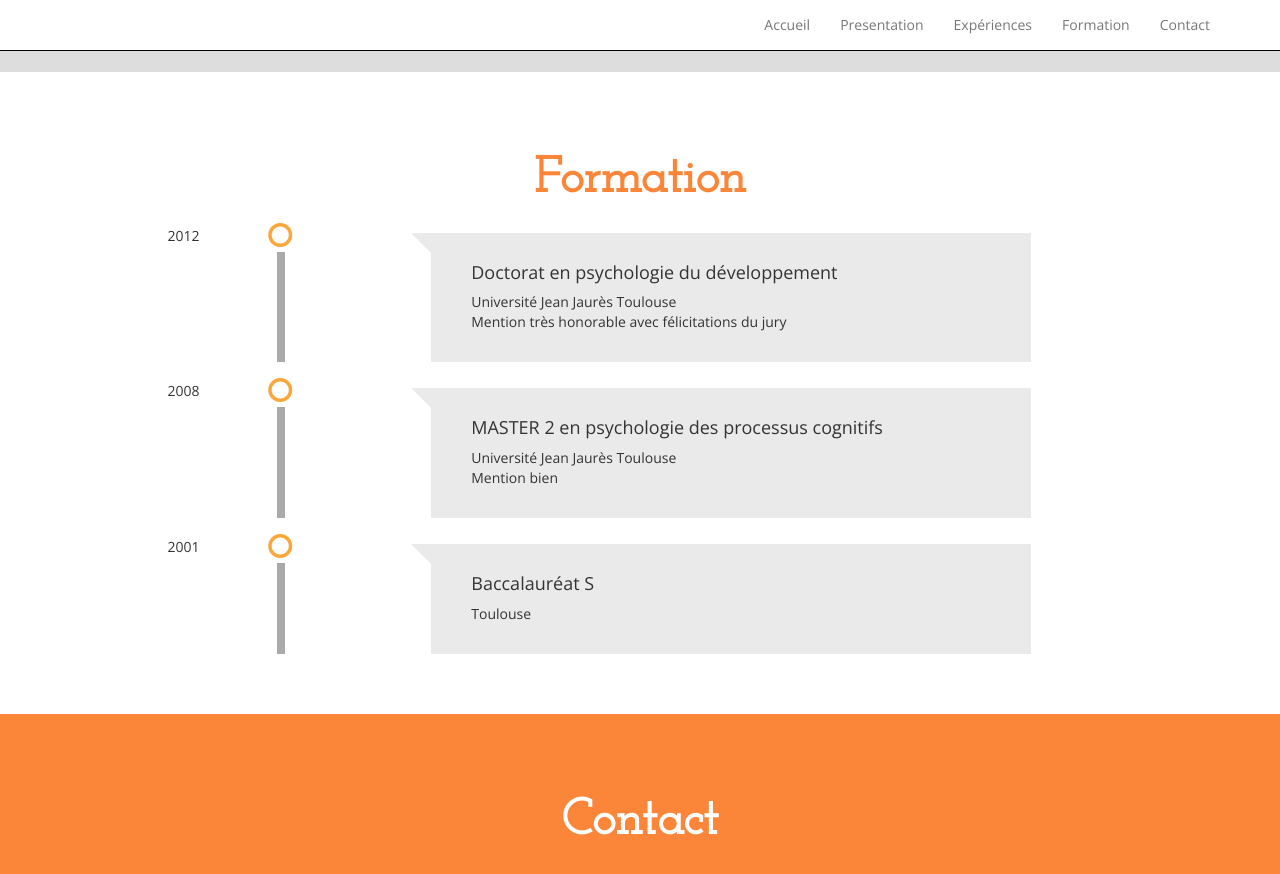
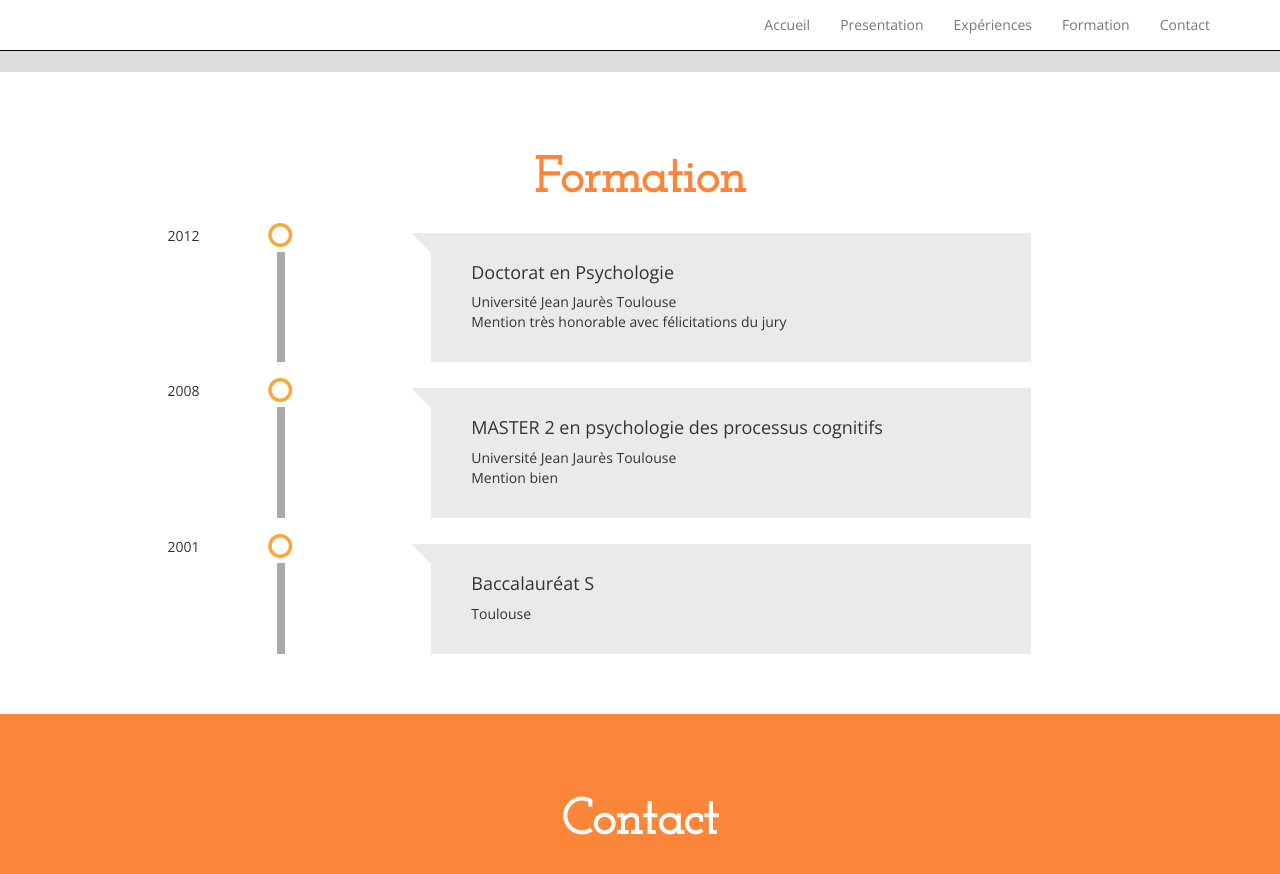
Before and after one commit to AudreyBarthelemy/marketing, a Jekyll site: the page built from index.html, in a window 1280 px wide and 900 px high, scrolled down 2001 px. Shown: the top 874 px of the window. Built offline with Jekyll 4.4.1, drawn with Linux system fonts in a browser that asks for light colours; nearby versions of some CDN libraries; some web fonts are replaced.

Commit message:
Correction Doctorat

```diff
--- a/_data/formation.yml
+++ b/_data/formation.yml
@@ -1,5 +1,5 @@
 - annee: 2012
-  titre: Doctorat en psychologie du développement
+  titre: Doctorat en Psychologie
   description:
   - Université Jean Jaurès Toulouse
   - Mention très honorable avec félicitations du jury
```
